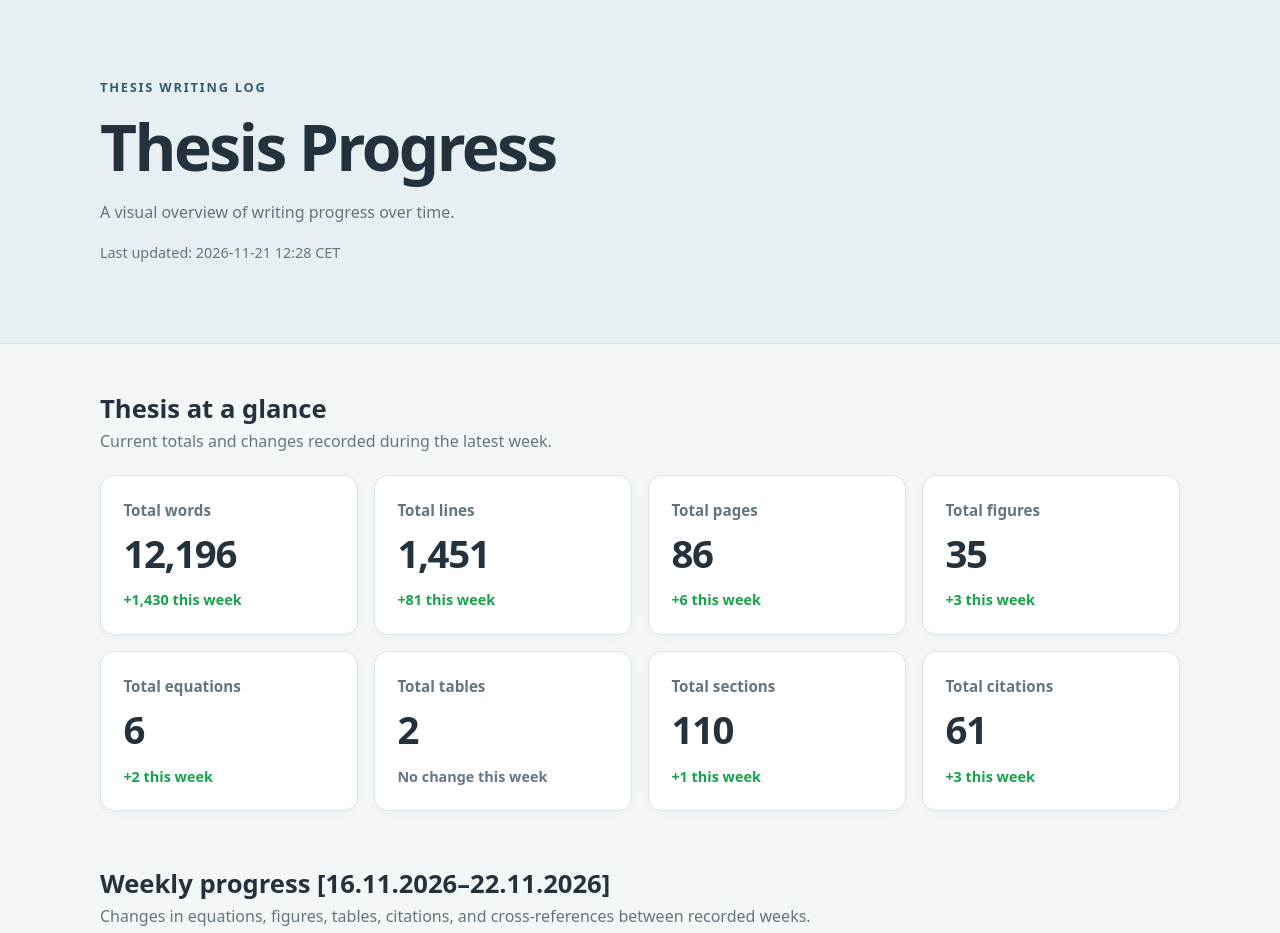
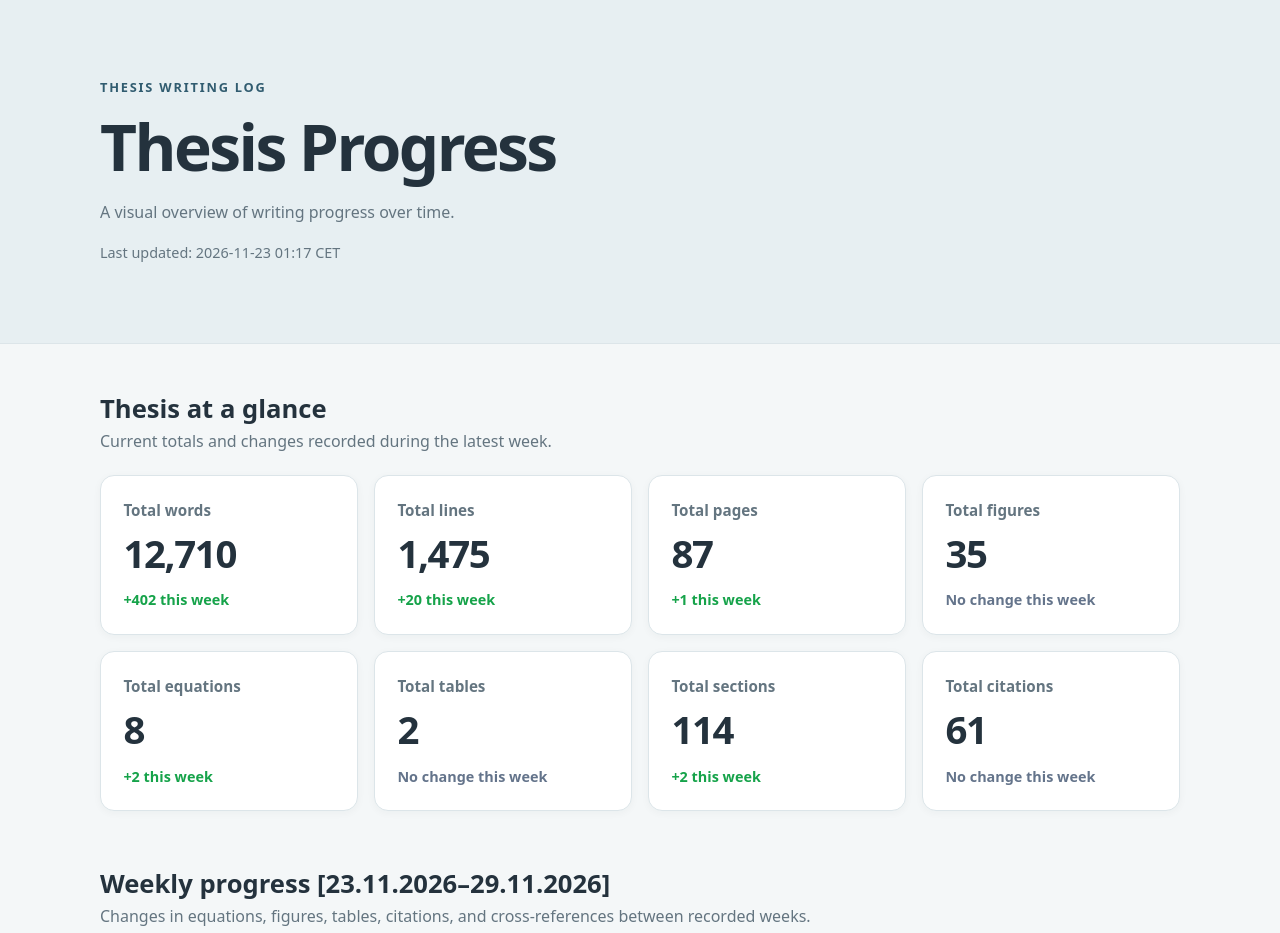
Before and after one commit to pfahad/thesis-wrting-progress, a plain HTML site: page index.html in a window 1280 px wide. Shown: the top 933 px of the page. Drawn offline with Linux system fonts and the light colour scheme.

Commit message:
Update thesis progress dashboard

```diff
--- a/index.html
+++ b/index.html
@@ -12,7 +12,7 @@
     <p class="eyebrow">THESIS WRITING LOG</p>
     <h1>Thesis Progress</h1>
     <p>A visual overview of writing progress over time.</p>
-    <p class="updated">Last updated: 2026-11-21 12:28 CET</p>
+    <p class="updated">Last updated: 2026-11-23 01:17 CET</p>
   </header>
 
   <main>
@@ -28,30 +28,30 @@
 
         <article class="summary-card">
           <p class="summary-label">Total words</p>
-          <p class="summary-total">12,196</p>
+          <p class="summary-total">12,710</p>
           <p class="summary-change"
              style="color: #16A34A;">
-            +1,430 this week
+            +402 this week
           </p>
         </article>
 
 
         <article class="summary-card">
           <p class="summary-label">Total lines</p>
-          <p class="summary-total">1,451</p>
+          <p class="summary-total">1,475</p>
           <p class="summary-change"
              style="color: #16A34A;">
-            +81 this week
+            +20 this week
           </p>
         </article>
 
 
         <article class="summary-card">
           <p class="summary-label">Total pages</p>
-          <p class="summary-total">86</p>
+          <p class="summary-total">87</p>
           <p class="summary-change"
              style="color: #16A34A;">
-            +6 this week
+            +1 this week
           </p>
         </article>
 
@@ -60,15 +60,15 @@
           <p class="summary-label">Total figures</p>
           <p class="summary-total">35</p>
           <p class="summary-change"
-             style="color: #16A34A;">
-            +3 this week
+             style="color: #64748B;">
+            No change this week
           </p>
         </article>
 
 
         <article class="summary-card">
           <p class="summary-label">Total equations</p>
-          <p class="summary-total">6</p>
+          <p class="summary-total">8</p>
           <p class="summary-change"
              style="color: #16A34A;">
             +2 this week
@@ -88,10 +88,10 @@
 
         <article class="summary-card">
           <p class="summary-label">Total sections</p>
-          <p class="summary-total">110</p>
+          <p class="summary-total">114</p>
           <p class="summary-change"
              style="color: #16A34A;">
-            +1 this week
+            +2 this week
           </p>
         </article>
 
@@ -100,8 +100,8 @@
           <p class="summary-label">Total citations</p>
           <p class="summary-total">61</p>
           <p class="summary-change"
-             style="color: #16A34A;">
-            +3 this week
+             style="color: #64748B;">
+            No change this week
           </p>
         </article>
 
@@ -111,7 +111,7 @@
 
     <!-- Weekly progress for smaller metrics -->
     <section>
-      <h2 class="weekly-heading">Weekly progress [16.11.2026–22.11.2026]</h2>
+      <h2 class="weekly-heading">Weekly progress [23.11.2026–29.11.2026]</h2>
       <p class="description">
         Changes in equations, figures, tables, citations, and
         cross-references between recorded weeks.
```
Also changed, not shown: images/citations.png, images/commit_times.png, images/cross_references.png, images/enumerate.png, images/equations.png, images/figures.png, images/footnotes.png, images/itemize.png, images/lines.png, images/pages.png, images/sections.png, images/tables.png, images/thesis_pages.png, images/weekday_word_distribution.png, 3 more files.
